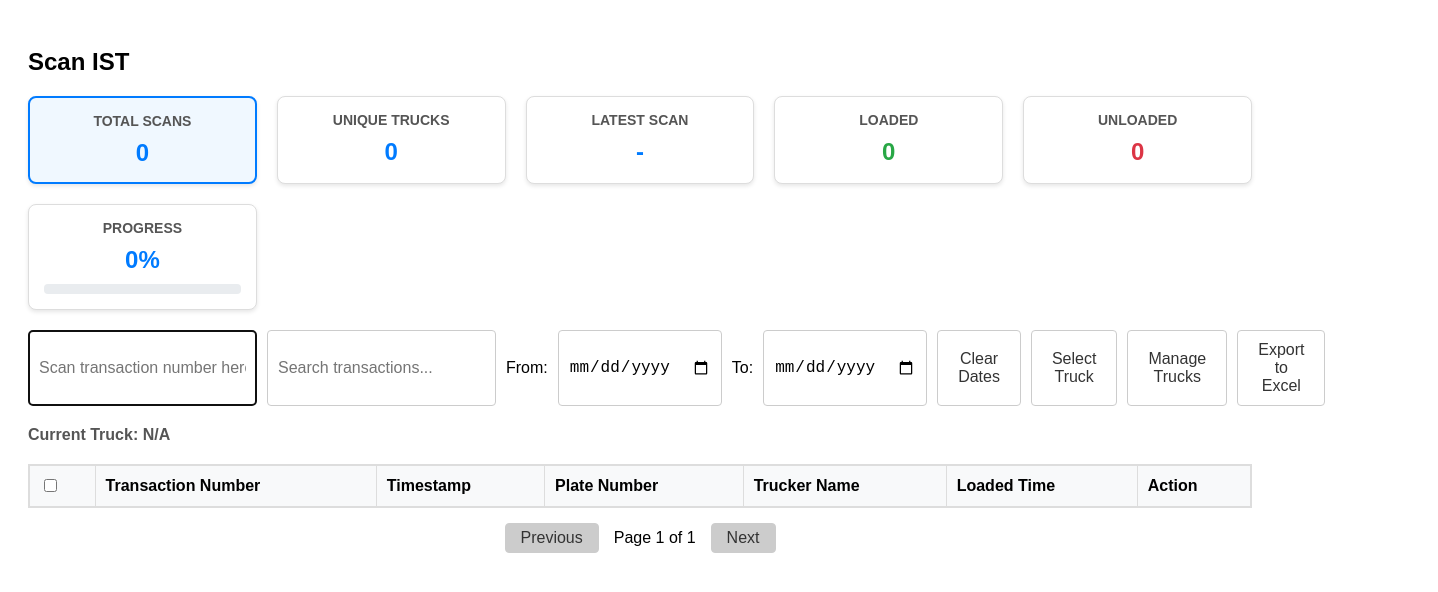
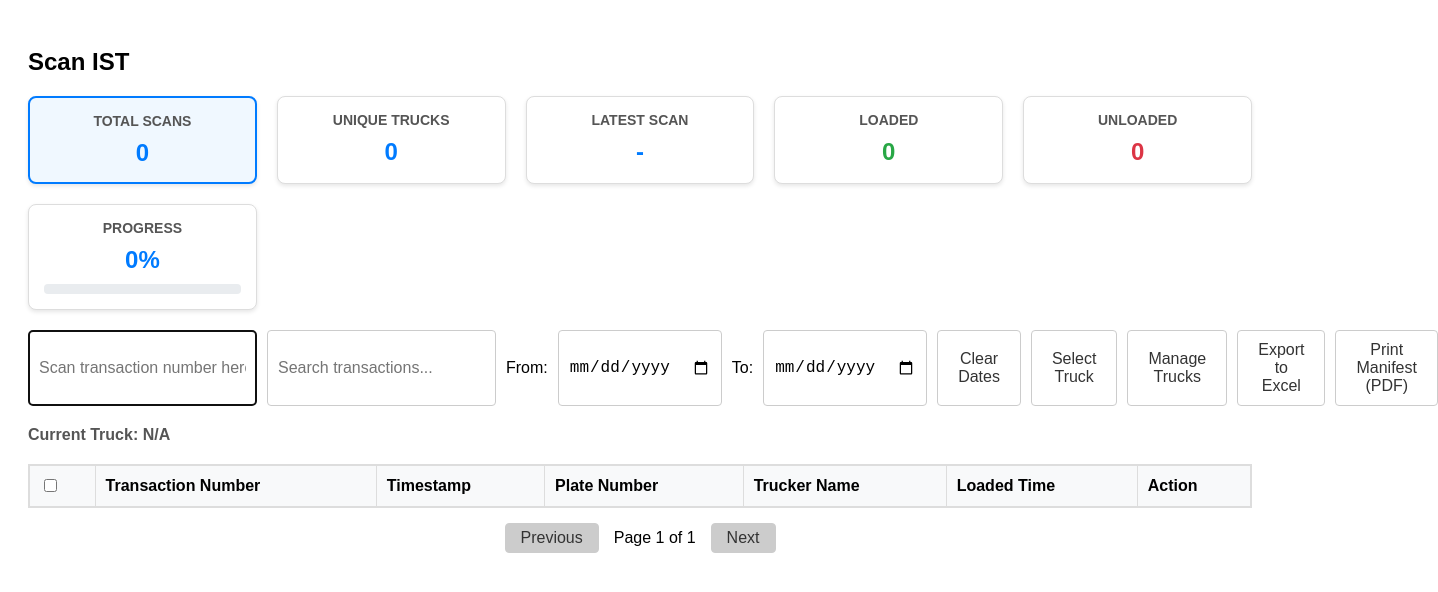
Before and after one commit to jacob1498/IST, a plain HTML site: page index.html in a window 1280 px wide. Shown: the whole page, 1438 px wide, since content can reach past the window. Drawn offline with nearby package versions, Linux system fonts and the light colour scheme.

Commit message:
Update index.html

```diff
--- a/index.html
+++ b/index.html
@@ -5,6 +5,8 @@
     <meta name="viewport" content="width=device-width, initial-scale=1.0">
     <title>Transaction Scanner</title>
     <script src="https://cdnjs.cloudflare.com/ajax/libs/xlsx/0.18.5/xlsx.full.min.js"></script>
+    <script src="https://cdnjs.cloudflare.com/ajax/libs/jspdf/2.5.1/jspdf.umd.min.js"></script>
+    <script src="https://cdnjs.cloudflare.com/ajax/libs/jspdf-autotable/3.5.29/jspdf.plugin.autotable.min.js"></script>
     <style>
         body { font-family: sans-serif; padding: 20px; }
         .container { max-width: 100%; margin: 0 auto; }
@@ -90,6 +92,7 @@
         <button id="bulkLoadBtn" class="bulk-btn" style="margin-left: auto;" onclick="executeBulkLoad()">Load Selected</button>
         <button id="bulkDeleteBtn" class="bulk-btn" onclick="executeBulkDelete()">Delete Selected</button>
         <button onclick="exportToExcel()">Export to Excel</button>
+        <button onclick="printLoadedPDF()">Print Manifest (PDF)</button>
     </div>
     <div style="margin-bottom: 10px; font-weight: bold; color: #555;" id="truckDisplay">Current Truck: N/A</div>
 
@@ -553,6 +556,64 @@
         XLSX.writeFile(wb, "scanned_transactions.xlsx");
     }
 
+    function printLoadedPDF() {
+        const { jsPDF } = window.jspdf;
+        const doc = new jsPDF();
+
+        // Filter for loaded items within current view filters
+        const dataToPrint = getFilteredData().filter(item => item["Loaded Time"]);
+
+        if (dataToPrint.length === 0) {
+            showToast("No loaded transactions found to print!", "error");
+            return;
+        }
+
+        // Group data by Trucker/Plate
+        const groups = {};
+        dataToPrint.forEach(item => {
+            const plate = item["Plate Number"] || "N/A";
+            const trucker = item["Trucker Name"] || "N/A";
+            const key = `Truck: ${plate} - Driver: ${trucker}`;
+            if (!groups[key]) groups[key] = [];
+            groups[key].push([
+                item["Transaction Number"],
+                item["Timestamp"],
+                item["Loaded Time"]
+            ]);
+        });
+
+        let yPos = 15;
+        doc.setFontSize(16);
+        doc.text("Loaded Details Manifest", 14, yPos);
+        doc.setFontSize(10);
+        doc.text(`Generated: ${new Date().toLocaleString()}`, 195, yPos, { align: 'right' });
+        yPos += 15;
+
+        Object.keys(groups).forEach(key => {
+            if (yPos > 270) {
+                doc.addPage();
+                yPos = 20;
+            }
+            doc.setFontSize(12);
+            doc.setFont(undefined, 'bold');
+            doc.text(key, 14, yPos);
+            doc.setFont(undefined, 'normal');
+            yPos += 3;
+
+            doc.autoTable({
+                startY: yPos,
+                head: [['Transaction', 'Scanned Time', 'Loaded Time']],
+                body: groups[key],
+                theme: 'striped',
+                headStyles: { fillColor: [60, 60, 60] },
+                margin: { left: 14, right: 14 }
+            });
+            yPos = doc.lastAutoTable.finalY + 10;
+        });
+
+        doc.save("Loaded_Manifest.pdf");
+    }
+
     // Audio Context for sound effects
     const audioCtx = new (window.AudioContext || window.webkitAudioContext)();
 
```
